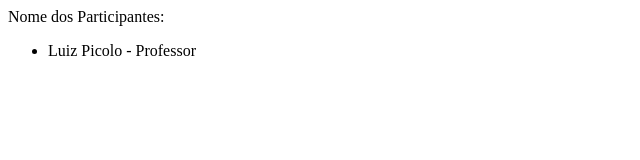
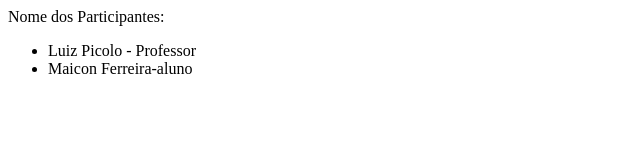
Before and after one commit to maiconfr204/capacitacao-git, a plain HTML site: page index.html in a window 1280 px wide. Shown: the whole page, without its empty margins (0-640 px from the left). Drawn offline with Linux system fonts and the light colour scheme.

Commit message:
adicionei meu nome

```diff
--- a/index.html
+++ b/index.html
@@ -10,6 +10,7 @@
   Nome dos Participantes:
   <ul>
     <li>Luiz Picolo - Professor</li>
+    <li>Maicon Ferreira-aluno</li>
   </ul>
 </body>
 </html>
```
